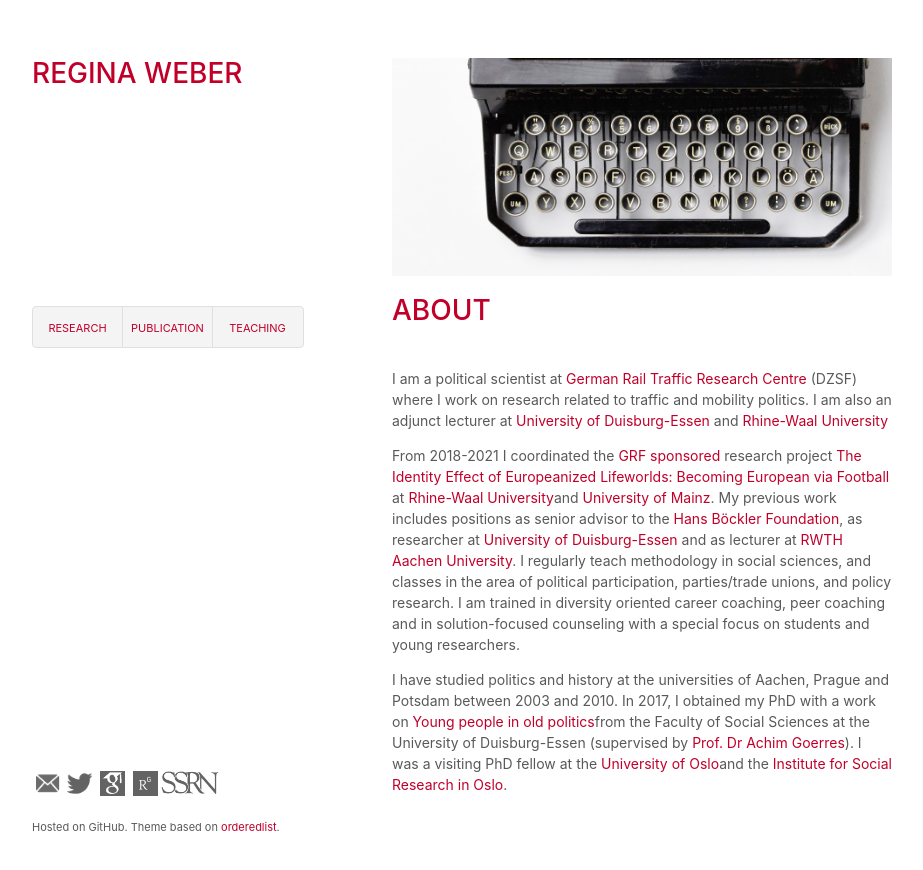
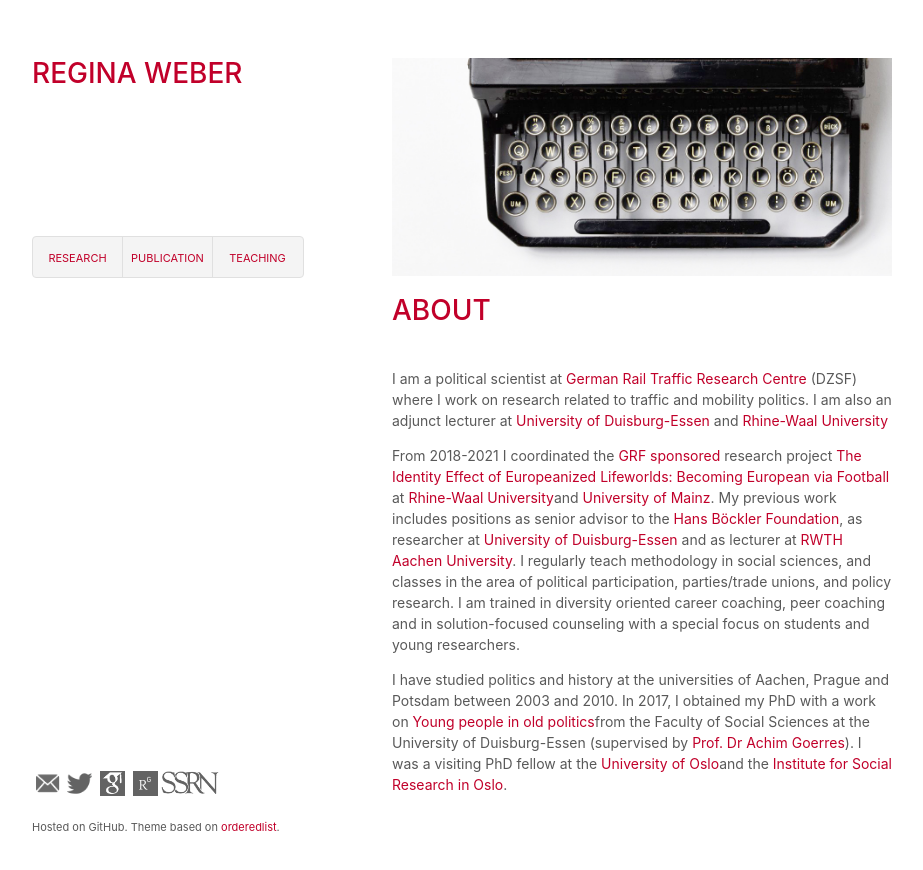
Before and after one commit to robertocabreratapia/robertocabreratapia.github.io, a Jekyll site: the page built from index.html, in a window 1280 px wide. Shown: the top 870 px of the page, without its empty margins (178-1101 px from the left). Built offline with Jekyll 4.4.1, drawn with Linux system fonts in a browser that asks for light colours.

Commit message:
Update default.html

```diff
--- a/_layouts/default.html
+++ b/_layouts/default.html
@@ -10,8 +10,6 @@
     <div class="wrapper">
       <header>
         <h1><a href="/">REGINA WEBER</a></h1>
-        <br></p>
-        <p>&nbsp;</p>
         <p>&nbsp;</p>
         <p>&nbsp;</p>
         <p>&nbsp;</p>
```
